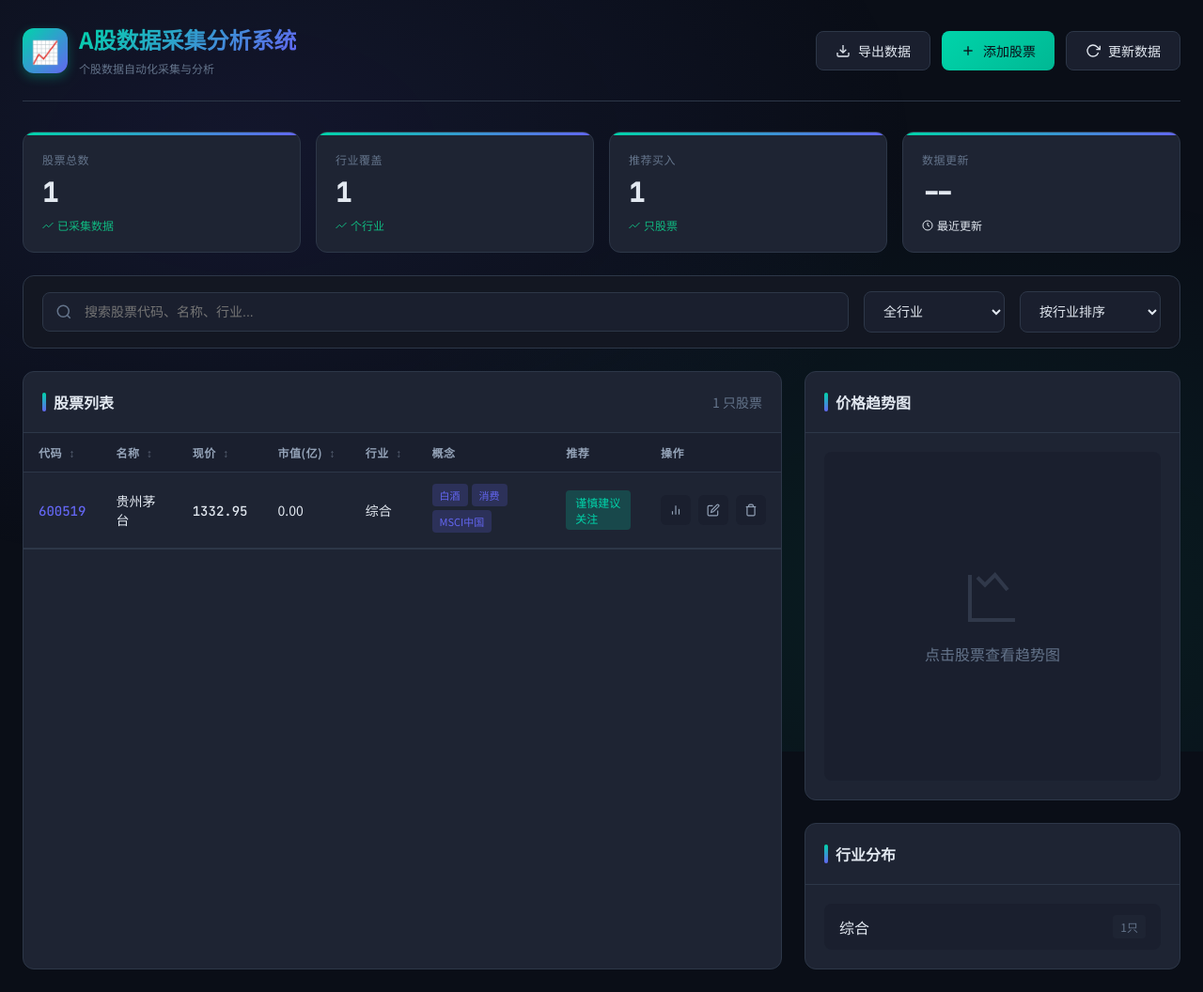
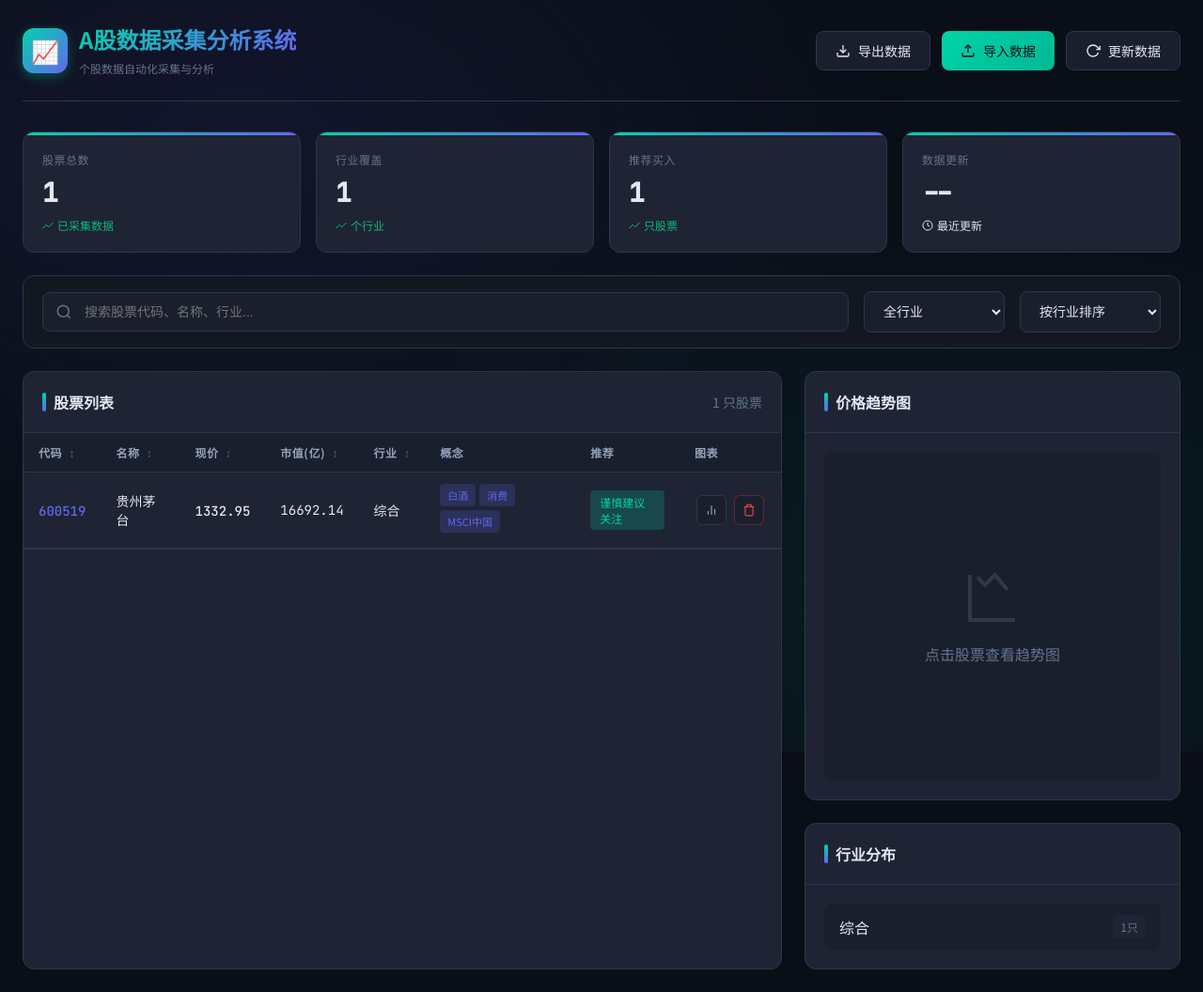
Before and after one commit to aaron-younger/trae-test, a Flask app: page / in a window 1280 px wide. Shown: the whole page at 94% size. Run offline with Flask 2, Linux system fonts and the light colour scheme; data comes from the database, SQL or seed files in the repository; both versions use the stored data as it was after the commit; some libraries are stand-ins or nearby versions.

Commit message:
feat: A股个股数据自动化采集与分析工具
Co-authored-by: traeagent <traeagent@users.noreply.github.com>

```diff
--- a/astock_scraper/cli/main.py
+++ b/astock_scraper/cli/main.py
@@ -237,7 +237,7 @@ def industries():
     sorted_industries = sorted(industries.items(), key=lambda x: x[1]["total_value"], reverse=True)
 
     for name, data in sorted_industries:
-        value_str = f"{data['total_value']/1e8:.2f}" if data['total_value'] else "N/A"
+        value_str = f"{data['total_value']:.2f}" if data['total_value'] else "N/A"
         table.add_row(
             name,
             str(data["count"]),
@@ -264,7 +264,7 @@ def display_stocks(stocks: list, analyses: list = None):
 
     for stock in stocks:
         price_str = f"{stock.price:.2f}" if stock.price else "N/A"
-        value_str = f"{stock.market_value/1e8:.2f}" if stock.market_value else "N/A"
+        value_str = f"{stock.market_value:.2f}" if stock.market_value else "N/A"
 
         analysis = analysis_map.get(stock.code)
         rec = analysis.recommendation if analysis else "N/A"
--- a/astock_scraper/web/app.py
+++ b/astock_scraper/web/app.py
@@ -177,7 +177,8 @@ def get_chart(code):
     days = int(request.args.get("days", 30))
     stock = db.get_stock(code)
 
-    chart_json = chart_gen.get_chart_json(code, stock.name if stock else None, days)
+    base_price = stock.price if stock and stock.price else 10.0
+    chart_json = chart_gen.get_chart_json(code, stock.name if stock else None, days, base_price)
 
     return jsonify({
         "success": True,
--- a/astock_scraper/web/templates/index.html
+++ b/astock_scraper/web/templates/index.html
@@ -433,15 +433,16 @@
         .action-btn {
             width: 32px;
             height: 32px;
-            border: none;
+            border: 1px solid var(--border-color);
             border-radius: 6px;
             cursor: pointer;
-            display: flex;
+            display: inline-flex;
             align-items: center;
             justify-content: center;
             transition: all 0.2s ease;
             background: var(--bg-tertiary);
             color: var(--text-secondary);
+            margin: 0 2px;
         }
 
         .action-btn:hover {
@@ -458,9 +459,19 @@
             color: var(--accent-yellow);
         }
 
+        .action-btn.delete {
+            color: var(--accent-red);
+            border-color: rgba(239, 68, 68, 0.3);
+        }
+
         .action-btn.delete:hover {
             background: rgba(239, 68, 68, 0.2);
-            color: var(--accent-red);
+        }
+
+        .action-btns {
+            display: flex;
+            gap: 4px;
+            align-items: center;
         }
 
         .sidebar {
@@ -627,6 +638,12 @@
             outline: none;
             border-color: var(--accent-primary);
             box-shadow: 0 0 0 3px rgba(0, 212, 170, 0.1);
+        }
+
+        textarea.form-input {
+            resize: vertical;
+            min-height: 120px;
+            font-family: 'JetBrains Mono', monospace;
         }
 
         .form-actions {
@@ -891,10 +908,11 @@
                 </button>
                 <button class="btn btn-primary" onclick="openAddModal()">
                     <svg width="16" height="16" viewBox="0 0 24 24" fill="none" stroke="currentColor" stroke-width="2">
-                        <line x1="12" y1="5" x2="12" y2="19"></line>
-                        <line x1="5" y1="12" x2="19" y2="12"></line>
+                        <path d="M21 15v4a2 2 0 0 1-2 2H5a2 2 0 0 1-2-2v-4"></path>
+                        <polyline points="17 8 12 3 7 8"></polyline>
+                        <line x1="12" y1="3" x2="12" y2="15"></line>
                     </svg>
-                    添加股票
+                    导入数据
                 </button>
                 <button class="btn btn-secondary" onclick="scrapeData()">
                     <svg width="16" height="16" viewBox="0 0 24 24" fill="none" stroke="currentColor" stroke-width="2">
@@ -986,7 +1004,7 @@
                                 <th onclick="sortBy('industry')">行业 <span class="sort-icon">↕</span></th>
                                 <th>概念</th>
                                 <th>推荐</th>
-                                <th>操作</th>
+                                <th>图表</th>
                             </tr>
                         </thead>
                         <tbody id="stockTableBody">
@@ -1030,25 +1048,33 @@
     <div class="modal-overlay" id="addModal">
         <div class="modal">
             <div class="modal-header">
-                <h2 class="modal-title" id="modalTitle">添加股票</h2>
+                <h2 class="modal-title" id="modalTitle">批量导入股票</h2>
                 <button class="modal-close" onclick="closeModal()">✕</button>
             </div>
             <div class="modal-body">
                 <div class="form-group">
-                    <label class="form-label">股票代码 *</label>
-                    <input type="text" class="form-input" id="stockCode" placeholder="例如: 000001">
+                    <label class="form-label">股票代码（每行一个或逗号分隔）</label>
+                    <textarea class="form-input" id="stockCodes" rows="6" placeholder="示例：
+000001
+000002
+600519
+000858
+601318
+
+或：000001, 000002, 600519"></textarea>
                 </div>
                 <div class="form-group">
-                    <label class="form-label">股票名称</label>
-                    <input type="text" class="form-input" id="stockName" placeholder="例如: 平安银行">
-                </div>
-                <div class="form-group">
-                    <label class="form-label">关键词搜索</label>
-                    <input type="text" class="form-input" id="searchKeyword" placeholder="输入关键词搜索相关股票">
+                    <label class="form-label">导入说明</label>
+                    <p style="color: var(--text-muted); font-size: 12px; line-height: 1.6;">
+                        支持两种格式：<br>
+                        1. 每行一个股票代码<br>
+                        2. 逗号分隔的股票代码列表<br><br>
+                        导入后将自动从腾讯财经/同花顺获取股票信息并进行智能分析。
+                    </p>
                 </div>
                 <div class="form-actions">
                     <button class="btn btn-secondary" onclick="closeModal()">取消</button>
-                    <button class="btn btn-primary" onclick="saveStock()">保存</button>
+                    <button class="btn btn-primary" onclick="batchImport()">开始导入</button>
                 </div>
             </div>
         </div>
@@ -1276,23 +1302,17 @@
                         <td><span class="stock-code">${stock.code}</span></td>
                         <td><span class="stock-name">${stock.name || '未知'}</span></td>
                         <td><span class="price">${stock.price ? stock.price.toFixed(2) : 'N/A'}</span></td>
-                        <td>${stock.market_value ? (stock.market_value / 1e8).toFixed(2) : 'N/A'}</td>
+                        <td style="text-align: right; font-family: 'JetBrains Mono', monospace;">${stock.market_value ? stock.market_value.toFixed(2) : 'N/A'}</td>
                         <td>${stock.industry || 'N/A'}</td>
                         <td>${concepts.map(c => `<span class="tag">${c}</span>`).join('')}</td>
                         <td><span class="recommendation ${recClass}">${rec}</span></td>
-                        <td>
+                        <td style="max-width: 120px;">
                             <div class="action-btns" onclick="event.stopPropagation();">
                                 <button class="action-btn chart" onclick="viewChart('${stock.code}')" title="查看图表">
                                     <svg width="14" height="14" viewBox="0 0 24 24" fill="none" stroke="currentColor" stroke-width="2">
                                         <line x1="18" y1="20" x2="18" y2="10"></line>
                                         <line x1="12" y1="20" x2="12" y2="4"></line>
                                         <line x1="6" y1="20" x2="6" y2="14"></line>
-                                    </svg>
-                                </button>
-                                <button class="action-btn edit" onclick="editStock('${stock.code}')" title="编辑">
-                                    <svg width="14" height="14" viewBox="0 0 24 24" fill="none" stroke="currentColor" stroke-width="2">
-                                        <path d="M11 4H4a2 2 0 0 0-2 2v14a2 2 0 0 0 2 2h14a2 2 0 0 0 2-2v-7"></path>
-                                        <path d="M18.5 2.5a2.121 2.121 0 0 1 3 3L12 15l-4 1 1-4 9.5-9.5z"></path>
                                     </svg>
                                 </button>
                                 <button class="action-btn delete" onclick="deleteStock('${stock.code}')" title="删除">
@@ -1360,7 +1380,6 @@
         async function selectStock(code) {
             selectedStockCode = code;
             filterAndRender();
-            await viewChart(code);
         }
 
         async function viewChart(code) {
@@ -1469,28 +1488,18 @@
                         <span class="analysis-label">核心风险</span>
                         <div>${(stock.analysis.core_risks || '').split(',').filter(r => r).map(r => `<span class="tag" style="background: rgba(239, 68, 68, 0.2); color: var(--accent-red);">${r}</span>`).join('')}</div>
                     </div>
+                    ${stock.analysis.recommendation_source ? `
+                    <div class="analysis-item" style="flex-direction: column; gap: 4px; margin-top: 8px;">
+                        <span class="analysis-label" style="font-size: 10px; color: var(--text-muted);">${stock.analysis.recommendation_source}</span>
+                    </div>
+                    ` : ''}
                 ` : '<p style="color: var(--text-muted); font-size: 13px;">点击"更新数据"获取分析结果</p>'}
             `;
         }
 
         function openAddModal() {
-            document.getElementById('modalTitle').textContent = '添加股票';
-            document.getElementById('stockCode').value = '';
-            document.getElementById('stockName').value = '';
-            document.getElementById('searchKeyword').value = '';
-            document.getElementById('stockCode').disabled = false;
-            document.getElementById('addModal').classList.add('active');
-        }
-
-        function editStock(code) {
-            const stock = stocks.find(s => s.code === code);
-            if (!stock) return;
-
-            document.getElementById('modalTitle').textContent = '编辑股票';
-            document.getElementById('stockCode').value = code;
-            document.getElementById('stockCode').disabled = true;
-            document.getElementById('stockName').value = stock.name || '';
-            document.getElementById('searchKeyword').value = '';
+            document.getElementById('modalTitle').textContent = '批量导入股票';
+            document.getElementById('stockCodes').value = '';
             document.getElementById('addModal').classList.add('active');
         }
 
@@ -1498,48 +1507,51 @@
             document.getElementById('addModal').classList.remove('active');
         }
 
-        async function saveStock() {
-            const code = document.getElementById('stockCode').value.trim();
-            const name = document.getElementById('stockName').value.trim();
-            const keyword = document.getElementById('searchKeyword').value.trim();
-
-            if (!code && !keyword) {
-                showToast('请输入股票代码或搜索关键词', 'error');
+        async function batchImport() {
+            const codesText = document.getElementById('stockCodes').value.trim();
+
+            if (!codesText) {
+                showToast('请输入股票代码', 'error');
                 return;
             }
 
+            let codes = [];
+            const lines = codesText.split(/[\n,，]/);
+            for (let line of lines) {
+                const code = line.trim().replace(/[^0-9]/g, '');
+                if (code && code.length === 6) {
+                    codes.push(code);
+                }
+            }
+
+            if (codes.length === 0) {
+                showToast('未找到有效的股票代码（需要6位数字）', 'error');
+                return;
+            }
+
             try {
-                showLoading('正在保存...');
-
-                let response;
-                if (keyword) {
-                    response = await fetch(`${API_BASE}/stocks/search`, {
-                        method: 'POST',
-                        headers: { 'Content-Type': 'application/json' },
-                        body: JSON.stringify({ keyword })
-                    });
-                } else {
-                    response = await fetch(`${API_BASE}/stocks`, {
-                        method: 'POST',
-                        headers: { 'Content-Type': 'application/json' },
-                        body: JSON.stringify({ code, name })
-                    });
-                }
+                showLoading(`正在导入 ${codes.length} 只股票...`);
+
+                const response = await fetch(`${API_BASE}/stocks/scrape`, {
+                    method: 'POST',
+                    headers: { 'Content-Type': 'application/json' },
+                    body: JSON.stringify({ codes: codes })
+                });
 
                 const result = await response.json();
 
                 if (result.success) {
                     await loadStocks();
                     closeModal();
-                    showToast('保存成功', 'success');
+                    showToast(`成功导入 ${result.total} 只股票`, 'success');
                 } else {
-                    showToast(result.error || '保存失败', 'error');
+                    showToast(result.error || '导入失败', 'error');
                 }
                 hideLoading();
             } catch (error) {
-                console.error('保存失败:', error);
+                console.error('导入失败:', error);
                 hideLoading();
-                showToast('保存失败', 'error');
+                showToast('导入失败', 'error');
             }
         }
 
@@ -1596,7 +1608,7 @@
                 s.code,
                 s.name,
                 s.price || '',
-                s.market_value ? (s.market_value / 1e8).toFixed(2) : '',
+                s.market_value || '',
                 s.industry || '',
                 s.sub_industry || '',
                 s.concepts || '',
```
Also changed, not shown: astock_scraper/core/analyzer.py (+21 -1 lines), astock_scraper/core/database.py (+9 -2 lines), astock_scraper/core/scraper.py (+11 -11 lines), astock_scraper/models/stock.py (+5 -2 lines), astock_scraper/visualization/charts.py (+5 -2 lines), astock_scraper/data/stocks.db.
